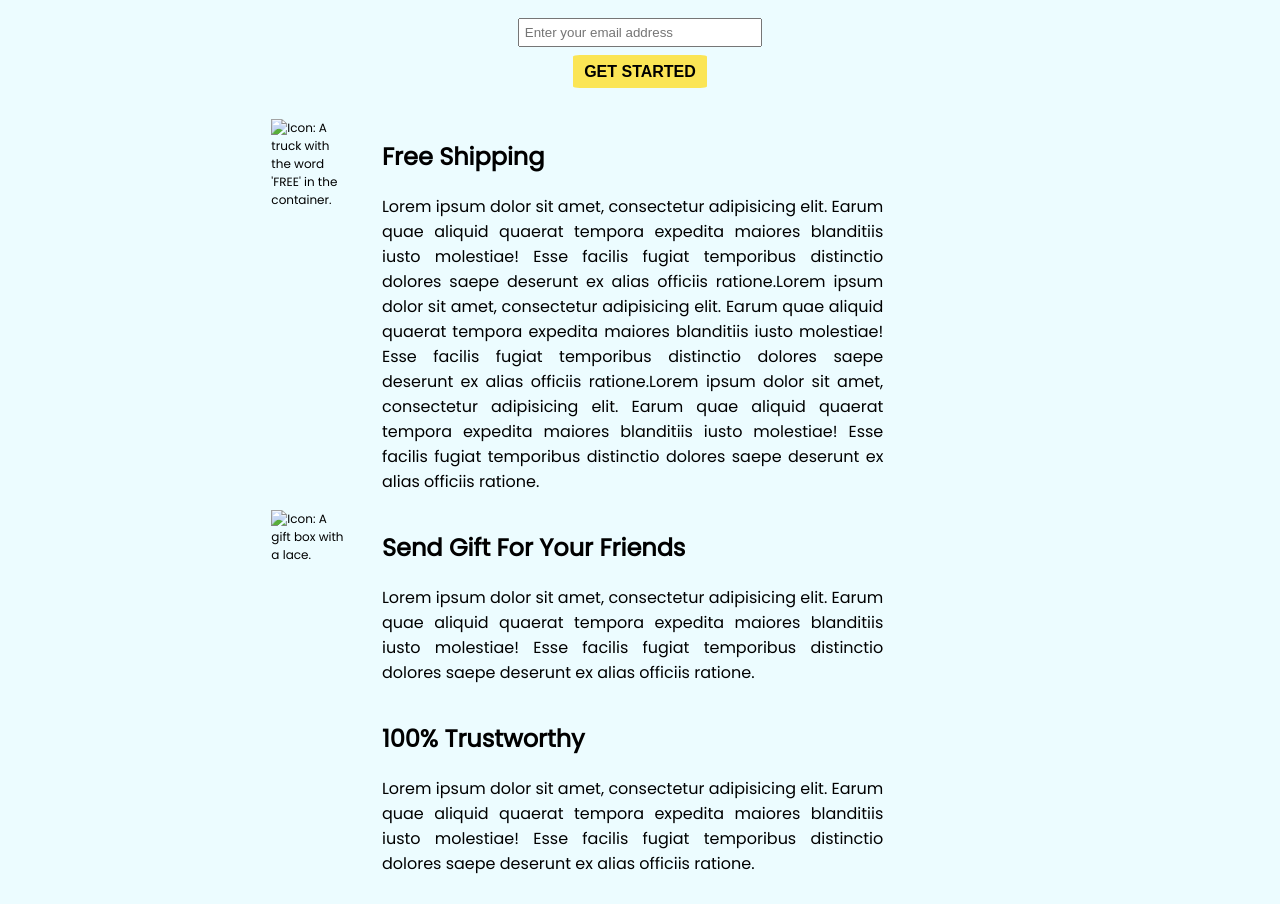
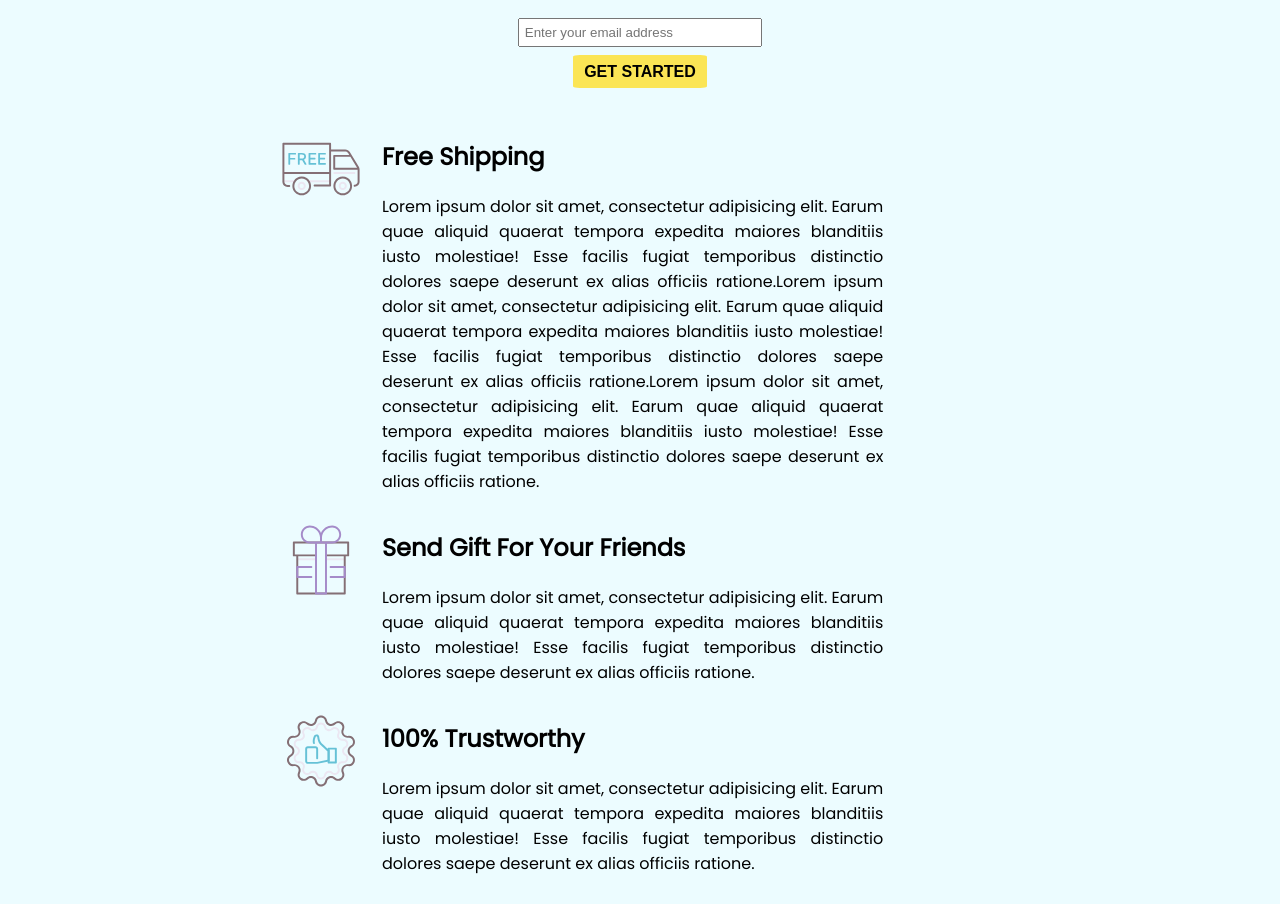
Before and after one commit to FigueiroaAndre/FCC-Product-Landing-Page, a plain HTML site: page index.html in a window 1280 px wide. Shown: the part 75-979 px from the top of the page. Drawn offline with Linux system fonts and the light colour scheme; the site is published under a folder, as on GitHub Pages, so addresses that start at the root find nothing.

Commit message:
Fixing links to icons

```diff
--- a/index.html
+++ b/index.html
@@ -27,7 +27,7 @@
         <div id="features">
             <div class='feature-item'>
                 <div class='feature-icon-container'>
-                    <img class="feature-icon" src="/images/icons/free-delivery.svg" alt="Icon: A truck with the word 'FREE' in the container.">
+                    <img class="feature-icon" src="./images/icons/free-delivery.svg" alt="Icon: A truck with the word 'FREE' in the container.">
                 </div>
                 <section class='feature-description'>
                     <h2 class='feature-title'>Free Shipping</h2>
@@ -36,7 +36,7 @@
             </div>
             <div class='feature-item'>
                 <div class='feature-icon-container'>
-                    <img class="feature-icon" src="/images/icons/gift.svg" alt="Icon: A gift box with a lace.">
+                    <img class="feature-icon" src="./images/icons/gift.svg" alt="Icon: A gift box with a lace.">
                 </div>
                 <section class='feature-description'>
                     <h2 class='feature-title'>Send Gift For Your Friends</h2>
@@ -45,7 +45,7 @@
             </div>
             <div class='feature-item'>
                 <div class='feature-icon-container'>
-                    <img class="feature-icon" src="/images/icons/trust.svg" alt="">
+                    <img class="feature-icon" src="./images/icons/trust.svg" alt="Icon: ">
                 </div>
                 <section class='feature-description'>
                     <h2 class='feature-title'>100% Trustworthy</h2>
```
